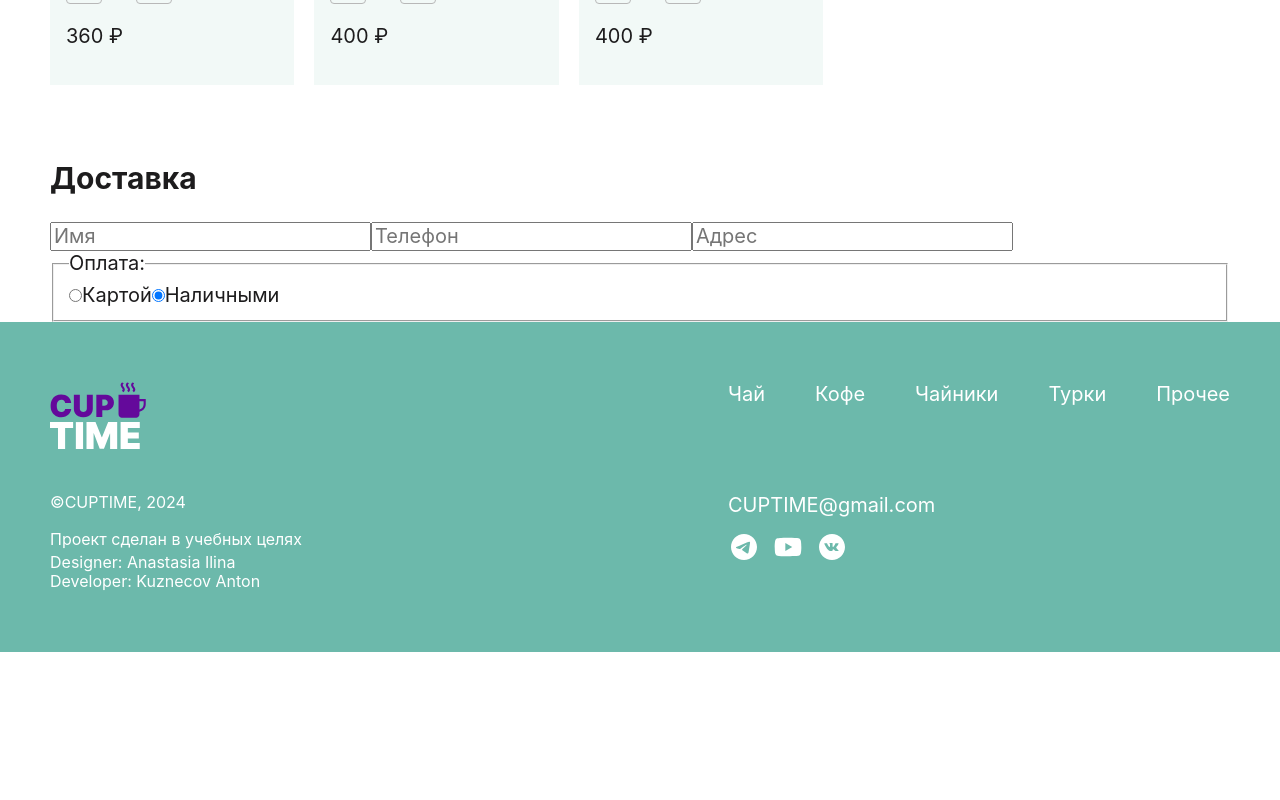
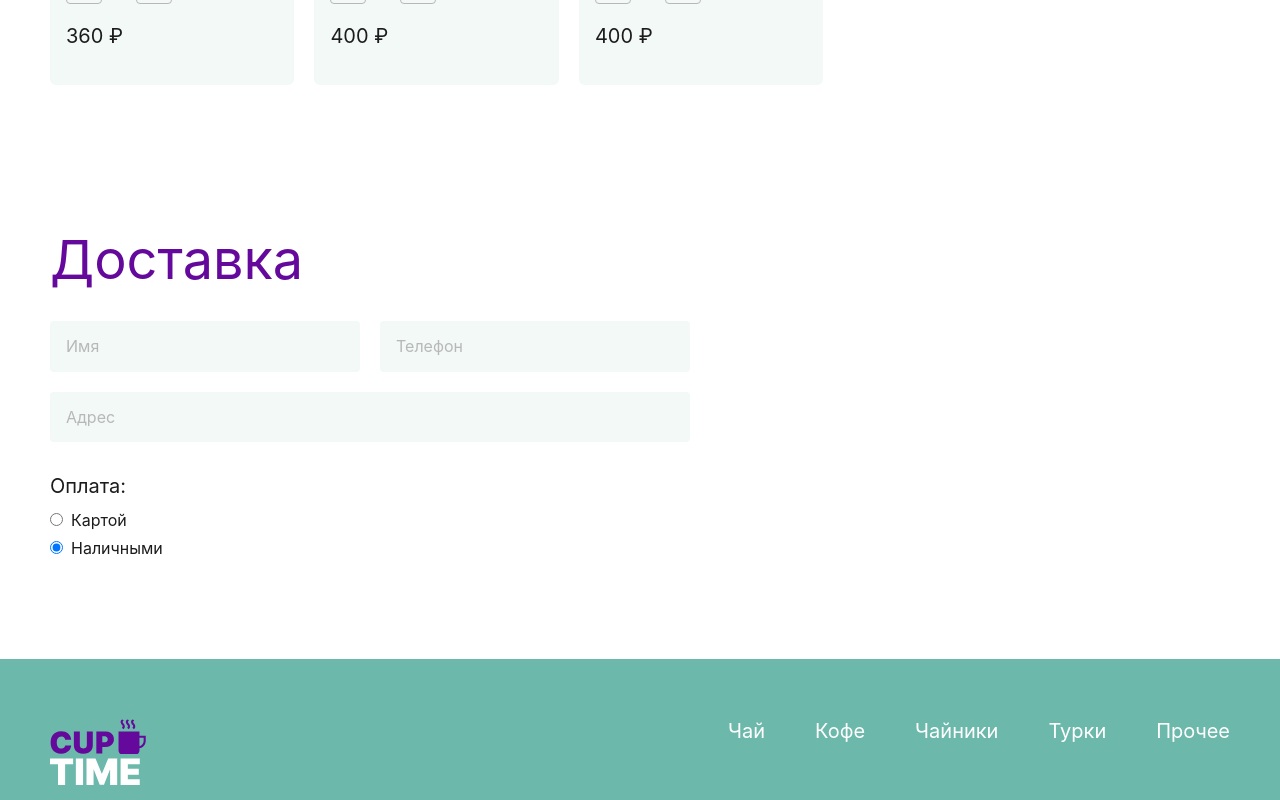
Before and after one commit to KuzAnton8335/cup-time, a React (Vite) app in the folder cup-time/: page /cart in a window 1280 px wide. Shown: the part 1180-1980 px from the top of the page. Before the commit the page ends 1832 px from the top, so only its background shows below. Built offline with nearby package versions, Linux system fonts and the light colour scheme; a web font is replaced by a local one.

Commit message:
cart and order response

```diff
--- a/cup-time/src/modules/CartItem/cartitem.scss
+++ b/cup-time/src/modules/CartItem/cartitem.scss
@@ -2,6 +2,7 @@
 .cart-item {
 	font-size: 0;
 	background-color: #f2f9f7;
+	border-radius: 6px;
 	&__img {
 		width: 100%;
 	}
@@ -14,6 +15,16 @@
 		font-size: 20px;
 		color: #1d1c1d;
 		margin-bottom: 8px;
+		text-overflow: ellipsis;
+		display: -webkit-box;
+		line-clamp: 2;
+		-webkit-line-clamp: 2;
+		-webkit-box-orient: vertical;
+
+		@include minlaptop {
+			font-size: 16px;
+			margin-bottom: 20px;
+		}
 	}
 	&__quantity {
 		display: flex;
@@ -30,6 +41,11 @@
 		cursor: pointer;
 		background-repeat: no-repeat;
 		background-position: center;
+
+		@include minlaptop {
+			width: 24px;
+			height: 24px;
+		}
 	}
 	&__quantity-btn_minus {
 		background-image: url("/img/minus.svg");
@@ -49,5 +65,9 @@
 	&__price {
 		font-weight: 400;
 		font-size: 20px;
+
+		@include minlaptop {
+			font-size: 16px;
+		}
 	}
 }
--- a/cup-time/src/modules/cart/cart.scss
+++ b/cup-time/src/modules/cart/cart.scss
@@ -1,11 +1,29 @@
 @use "../../media.scss" as *;
 .cart {
 	padding: 215px 0 50px;
+
+	@include smlaptop {
+		padding: 170px 0 50px;
+	}
+
+	@include minlaptop {
+		padding: 140px 0 40px;
+	}
 	&__container {
 		display: grid;
 		align-items: start;
 		grid-template-columns: 2fr 1fr;
 		gap: 32px 20px;
+
+		@include smlaptop {
+			gap: 32px 60px;
+		}
+
+		@include minlaptop {
+			grid-template-columns: 1fr;
+			grid-template-areas: "summary" "title" "cart";
+			gap: 24px 40px;
+		}
 	}
 
 	&__title {
@@ -15,11 +33,26 @@
 		color: #64099b;
 		margin: 0;
 		grid-column: 1/ -1;
+
+		@include minlaptop {
+			grid-area: title;
+			font-size: 36px;
+		}
 	}
 	&__items {
 		display: grid;
 		grid-template-columns: repeat(auto-fit, minmax(200px, 1fr));
 		gap: 20px;
+
+		@include smlaptop {
+			grid-template-columns: repeat(auto-fit, minmax(180px, 1fr));
+		}
+
+		@include minlaptop {
+			grid-area: cart;
+			grid-template-columns: repeat(auto-fit, minmax(159px, 1fr));
+			gap: 16px;
+		}
 	}
 	&__summary {
 		display: grid;
@@ -29,7 +62,12 @@
 		gap: 8px;
 		padding: 24px;
 		background-color: #f2f9f7;
+		border-radius: 6px;
 		color: #1d1d1d;
+
+		@include minlaptop {
+			grid-area: summary;
+		}
 	}
 	&__summary-title {
 		margin: 0;
--- a/cup-time/src/modules/header/header.scss
+++ b/cup-time/src/modules/header/header.scss
@@ -26,6 +26,7 @@
   backdrop-filter: blur(60px);
   background-color: rgba(108, 185, 171, 0.7);
   padding: 12px 26px;
+  margin: 0 auto;
   display: flex;
   justify-content: space-between;
   align-items: center;
@@ -42,9 +43,14 @@
 
 .header__logo {
   font-size: 0;
+  padding-bottom: 12px;
 
   @include minlaptop {
     width: 78px;
+  }
+
+  @include mobail {
+    padding-bottom: 8px;
   }
 }
 
--- a/cup-time/src/modules/order/Order.jsx
+++ b/cup-time/src/modules/order/Order.jsx
@@ -9,9 +9,8 @@ export const Order = () => {
 					<input type="text" className="order__input" name="name" placeholder="Имя" />
 					<input type="text" className="order__input" name="phone" placeholder="Телефон" />
 					<input type="text" className="order__input order__input_address" name="address" placeholder="Адрес" />
-				</form>
 					<fieldset className="order__payment">
-					<legend className="order__payment-title">Оплата:</legend>
+						<h3 className="order__payment-title">Оплата:</h3>
 						<label className="order__payment-label">
 							<input type="radio" name="payment" className="order__radio" value="card" />
 							Картой
@@ -21,6 +20,8 @@ export const Order = () => {
 							Наличными
 						</label>
 					</fieldset>
+				</form>
+
 			</div>
 		</section>
 	)
--- a/cup-time/src/modules/order/order.scss
+++ b/cup-time/src/modules/order/order.scss
@@ -1,21 +1,66 @@
 @use "../../media.scss" as *;
 .order {
+	padding: 50px 0 100px;
+
+	@include minlaptop {
+		padding: 40px 0 80px;
+	}
 	&__title {
+		font-weight: 400;
+		font-size: 54px;
+		line-height: 1.1;
+		color: #64099b;
+		margin-bottom: 32px;
+
+		@include minlaptop {
+			font-size: 36px;
+		}
 	}
 	&__form {
+		display: grid;
+		grid-template-columns: repeat(2, 1fr);
+		gap: 20px;
+		max-width: 640px;
 	}
 	&__input {
+		border-radius: 4px;
+		padding: 16px;
+		background-color: #f2f9f7;
+		font-size: 16px;
+		border: none;
+		&::placeholder {
+			color: #b8b8b8;
+		}
 	}
-	&__input {
-	}
+
 	&__input_address {
+		grid-column: 1 / -1;
 	}
 	&__payment {
+		margin: 0;
+		padding: 0;
+		padding: 12px 0 0;
+		border: none;
 	}
 	&__payment-title {
+		display: block;
+		margin: 0;
+		font-weight: 400;
+		font-size: 20px;
+		margin-bottom: 12px;
 	}
 	&__payment-label {
+		display: block;
+		font-weight: 400;
+		font-size: 16px;
+		color: #1d1c1d;
+		margin-bottom: 8px;
+
+		&:last-child {
+			margin-bottom: 0;
+		}
 	}
 	&__radio {
+		margin-right: 8px;
 	}
 }
```
Lines whose indentation alone changed are shown as unchanged.
